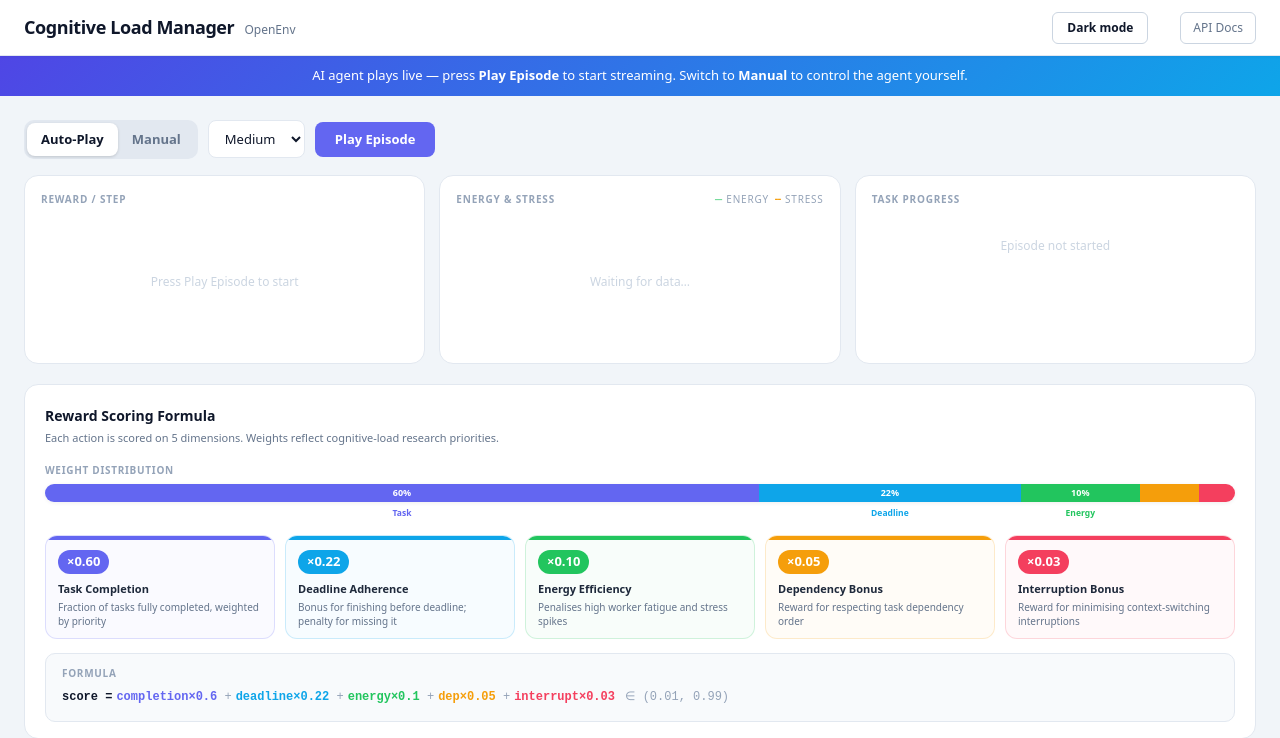
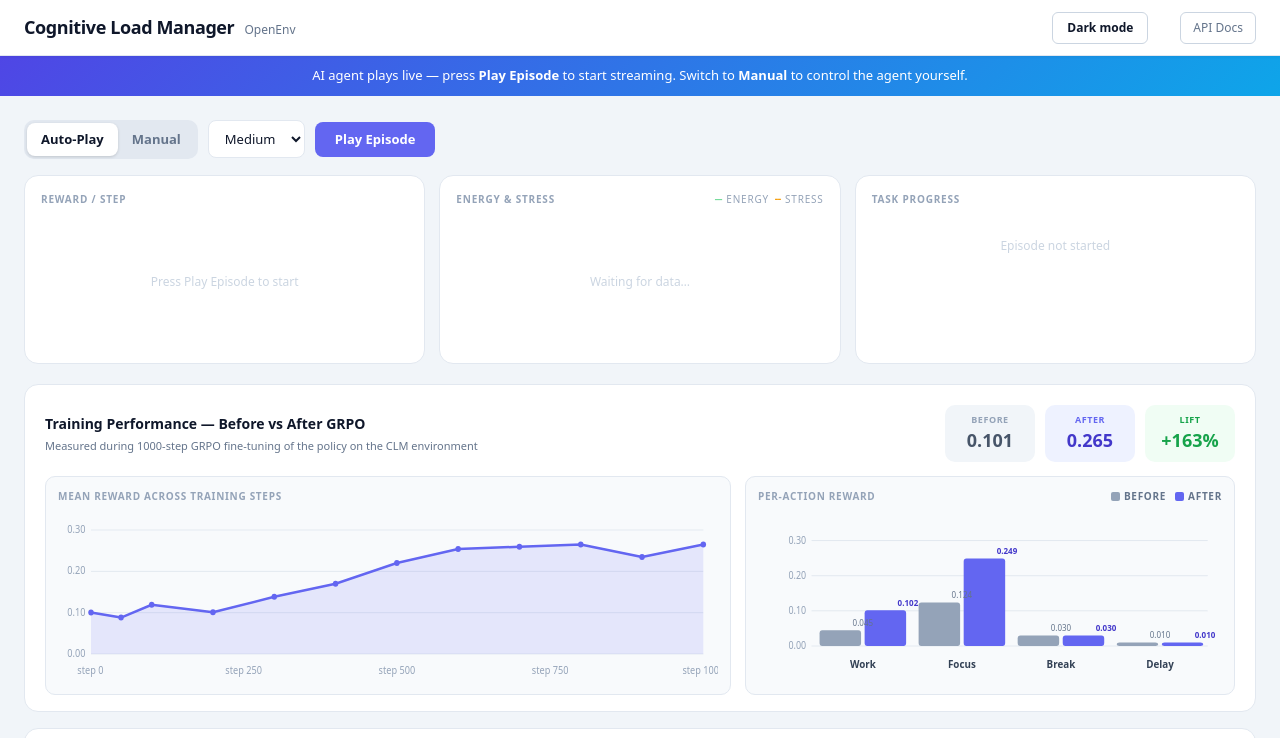
Before and after one commit to soumiguria/cognitive-load-manager, a React (Vite) app in the folder frontend/: page / in a window 1280 px wide. Shown: the top 738 px of the page. Built offline with nearby package versions, Linux system fonts and the light colour scheme.

Commit message:
updated with the model before and after

```diff
--- a/frontend/src/components/Dashboard.jsx
+++ b/frontend/src/components/Dashboard.jsx
@@ -210,6 +210,205 @@ function ScoringFormulaCard() {
             </span>
           ))}
           <span style={{ color:'#94a3b8', marginLeft:6 }}>∈ (0.01, 0.99)</span>
+        </div>
+      </div>
+    </div>
+  )
+}
+
+// ── Training Performance Card (data from CLM_GRPO_Training.ipynb) ──────────────
+// Mean reward sampled at training checkpoints from the GRPO training run.
+const TRAINING_CURVE = [
+  { step: 1,    reward: 0.1006 },
+  { step: 50,   reward: 0.0882 },
+  { step: 100,  reward: 0.1192 },
+  { step: 200,  reward: 0.1010 },
+  { step: 300,  reward: 0.1383 },
+  { step: 400,  reward: 0.1700 },
+  { step: 500,  reward: 0.2201 },
+  { step: 600,  reward: 0.2542 },
+  { step: 700,  reward: 0.2595 },
+  { step: 800,  reward: 0.2648 },
+  { step: 900,  reward: 0.2345 },
+  { step: 1000, reward: 0.2648 },
+]
+
+// Per-action mean reward measured before training (heuristic baseline) and
+// after 1000 steps of GRPO training.
+const ACTION_COMPARISON = [
+  { action: 'Work',  before: 0.045, after: 0.102 },
+  { action: 'Focus', before: 0.124, after: 0.249 },
+  { action: 'Break', before: 0.030, after: 0.030 },
+  { action: 'Delay', before: 0.010, after: 0.010 },
+]
+
+function TrainingLineChart({ data, height = 160 }) {
+  const W = 720
+  const padL = 36, padR = 16, padT = 18, padB = 28
+  const innerW = W - padL - padR
+  const innerH = height - padT - padB
+  const xs = data.map(d => d.step)
+  const ys = data.map(d => d.reward)
+  const xLo = Math.min(...xs), xHi = Math.max(...xs)
+  const yLo = Math.min(0, ...ys), yHi = Math.max(...ys, 0.3)
+  const px = v => padL + ((v - xLo) / (xHi - xLo || 1)) * innerW
+  const py = v => padT + innerH - ((v - yLo) / (yHi - yLo || 1)) * innerH
+  const pts = data.map(d => `${px(d.step)},${py(d.reward)}`).join(' ')
+
+  return (
+    <svg viewBox={`0 0 ${W} ${height}`} width="100%" height={height}
+      preserveAspectRatio="none" style={{ display: 'block' }}>
+      {/* Y axis grid */}
+      {[0, 0.1, 0.2, 0.3].map(g => (
+        <g key={g}>
+          <line x1={padL} y1={py(g)} x2={W - padR} y2={py(g)}
+            stroke="#e2e8f0" strokeWidth="1" />
+          <text x={padL - 6} y={py(g) + 3} fontSize="10" fill="#94a3b8" textAnchor="end">
+            {g.toFixed(2)}
+          </text>
+        </g>
+      ))}
+      {/* X axis labels */}
+      {[0, 250, 500, 750, 1000].map(s => (
+        <text key={s} x={px(s)} y={height - 8} fontSize="10" fill="#94a3b8"
+          textAnchor="middle">step {s}</text>
+      ))}
+      {/* Area + line */}
+      <polyline
+        points={[`${px(xLo)},${py(yLo)}`, ...data.map(d => `${px(d.step)},${py(d.reward)}`),
+                 `${px(xHi)},${py(yLo)}`].join(' ')}
+        fill="#6366f122" stroke="none"
+      />
+      <polyline points={pts} fill="none" stroke="#6366f1" strokeWidth="2.5"
+        strokeLinejoin="round" strokeLinecap="round" />
+      {data.map(d => (
+        <circle key={d.step} cx={px(d.step)} cy={py(d.reward)} r="3" fill="#6366f1" />
+      ))}
+    </svg>
+  )
+}
+
+function ActionComparisonChart({ data, height = 200 }) {
+  const W = 520
+  const padL = 60, padR = 16, padT = 18, padB = 36
+  const innerW = W - padL - padR
+  const innerH = height - padT - padB
+  const yMax = Math.max(...data.flatMap(d => [d.before, d.after]), 0.3) * 1.1
+  const groupW = innerW / data.length
+  const barW = (groupW - 18) / 2
+
+  return (
+    <svg viewBox={`0 0 ${W} ${height}`} width="100%" height={height}
+      preserveAspectRatio="none" style={{ display: 'block' }}>
+      {/* Y grid */}
+      {[0, 0.1, 0.2, 0.3].map(g => {
+        const y = padT + innerH - (g / yMax) * innerH
+        return (
+          <g key={g}>
+            <line x1={padL} y1={y} x2={W - padR} y2={y}
+              stroke="#e2e8f0" strokeWidth="1" />
+            <text x={padL - 6} y={y + 3} fontSize="10" fill="#94a3b8" textAnchor="end">
+              {g.toFixed(2)}
+            </text>
+          </g>
+        )
+      })}
+      {data.map((d, i) => {
+        const gx = padL + i * groupW + 9
+        const hBefore = (d.before / yMax) * innerH
+        const hAfter  = (d.after  / yMax) * innerH
+        return (
+          <g key={d.action}>
+            <rect x={gx} y={padT + innerH - hBefore} width={barW} height={hBefore}
+              fill="#94a3b8" rx="3" />
+            <rect x={gx + barW + 4} y={padT + innerH - hAfter} width={barW} height={hAfter}
+              fill="#6366f1" rx="3" />
+            <text x={gx + barW + 2} y={padT + innerH - hBefore - 4}
+              fontSize="9" fill="#64748b" textAnchor="middle">{d.before.toFixed(3)}</text>
+            <text x={gx + barW + barW + 6} y={padT + innerH - hAfter - 4}
+              fontSize="9" fontWeight="700" fill="#4338ca" textAnchor="middle">
+              {d.after.toFixed(3)}
+            </text>
+            <text x={gx + barW + 2} y={height - 14} fontSize="11" fontWeight="600"
+              fill="#334155" textAnchor="middle">{d.action}</text>
+          </g>
+        )
+      })}
+    </svg>
+  )
+}
+
+function TrainingPerformanceCard() {
+  const first = TRAINING_CURVE[0].reward
+  const last  = TRAINING_CURVE[TRAINING_CURVE.length - 1].reward
+  const lift  = (((last - first) / (Math.abs(first) || 1)) * 100).toFixed(0)
+
+  return (
+    <div style={{ background: '#fff', border: '1px solid #e2e8f0',
+      borderRadius: 14, padding: '20px 20px 16px', marginBottom: 16 }}>
+      <div style={{ marginBottom: 14, display: 'flex', alignItems: 'center',
+        justifyContent: 'space-between', flexWrap: 'wrap', gap: 12 }}>
+        <div>
+          <div style={{ fontSize: 14, fontWeight: 800, color: '#0f172a', marginBottom: 4 }}>
+            Training Performance — Before vs After GRPO
+          </div>
+          <div style={{ fontSize: 11, color: '#64748b' }}>
+            Measured during 1000-step GRPO fine-tuning of the policy on the CLM environment
+          </div>
+        </div>
+        <div style={{ display: 'flex', gap: 10 }}>
+          <div style={{ background: '#f1f5f9', borderRadius: 10, padding: '8px 14px',
+            textAlign: 'center', minWidth: 90 }}>
+            <div style={{ fontSize: 9, color: '#94a3b8', fontWeight: 700,
+              textTransform: 'uppercase', letterSpacing: '.06em' }}>Before</div>
+            <div style={{ fontSize: 18, fontWeight: 800, color: '#475569' }}>
+              {first.toFixed(3)}
+            </div>
+          </div>
+          <div style={{ background: '#eef2ff', borderRadius: 10, padding: '8px 14px',
+            textAlign: 'center', minWidth: 90 }}>
+            <div style={{ fontSize: 9, color: '#6366f1', fontWeight: 700,
+              textTransform: 'uppercase', letterSpacing: '.06em' }}>After</div>
+            <div style={{ fontSize: 18, fontWeight: 800, color: '#4338ca' }}>
+              {last.toFixed(3)}
+            </div>
+          </div>
+          <div style={{ background: '#f0fdf4', borderRadius: 10, padding: '8px 14px',
+            textAlign: 'center', minWidth: 90 }}>
+            <div style={{ fontSize: 9, color: '#16a34a', fontWeight: 700,
+              textTransform: 'uppercase', letterSpacing: '.06em' }}>Lift</div>
+            <div style={{ fontSize: 18, fontWeight: 800, color: '#16a34a' }}>
+              +{lift}%
+            </div>
+          </div>
+        </div>
+      </div>
+
+      <div style={{ display: 'grid', gridTemplateColumns: '1.4fr 1fr', gap: 14 }}>
+        <div style={{ background: '#f8fafc', borderRadius: 10, padding: 12,
+          border: '1px solid #e2e8f0' }}>
+          <div style={{ fontSize: 10, fontWeight: 700, color: '#94a3b8',
+            textTransform: 'uppercase', letterSpacing: '.07em', marginBottom: 8 }}>
+            Mean Reward Across Training Steps
+          </div>
+          <TrainingLineChart data={TRAINING_CURVE} height={170} />
+        </div>
+
+        <div style={{ background: '#f8fafc', borderRadius: 10, padding: 12,
+          border: '1px solid #e2e8f0' }}>
+          <div style={{ fontSize: 10, fontWeight: 700, color: '#94a3b8',
+            textTransform: 'uppercase', letterSpacing: '.07em', marginBottom: 8,
+            display: 'flex', justifyContent: 'space-between', alignItems: 'center' }}>
+            <span>Per-Action Reward</span>
+            <span style={{ fontSize: 10, fontWeight: 600, color: '#64748b' }}>
+              <span style={{ display: 'inline-block', width: 9, height: 9, background: '#94a3b8',
+                borderRadius: 2, verticalAlign: 'middle', marginRight: 4 }} />Before
+              &ensp;
+              <span style={{ display: 'inline-block', width: 9, height: 9, background: '#6366f1',
+                borderRadius: 2, verticalAlign: 'middle', marginRight: 4 }} />After
+            </span>
+          </div>
+          <ActionComparisonChart data={ACTION_COMPARISON} height={170} />
         </div>
       </div>
     </div>
@@ -813,8 +1012,13 @@ export default function Dashboard() {
         </>
       )}
 
+      {/* ── Training performance — before vs after GRPO ── */}
+      <div style={{ marginTop: 20 }}>
+        <TrainingPerformanceCard />
+      </div>
+
       {/* ── Reward scoring formula — always visible ── */}
-      <div style={{ marginTop: 20 }}>
+      <div>
         <ScoringFormulaCard />
       </div>
 
```
Also changed, not shown: 1 other file (tests, documents, lock files or other folders).
